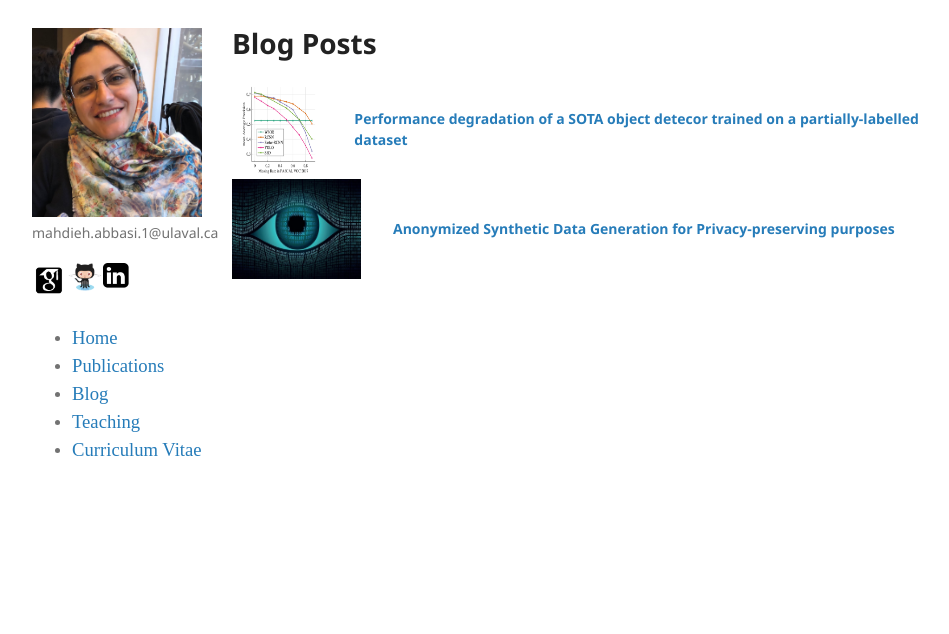
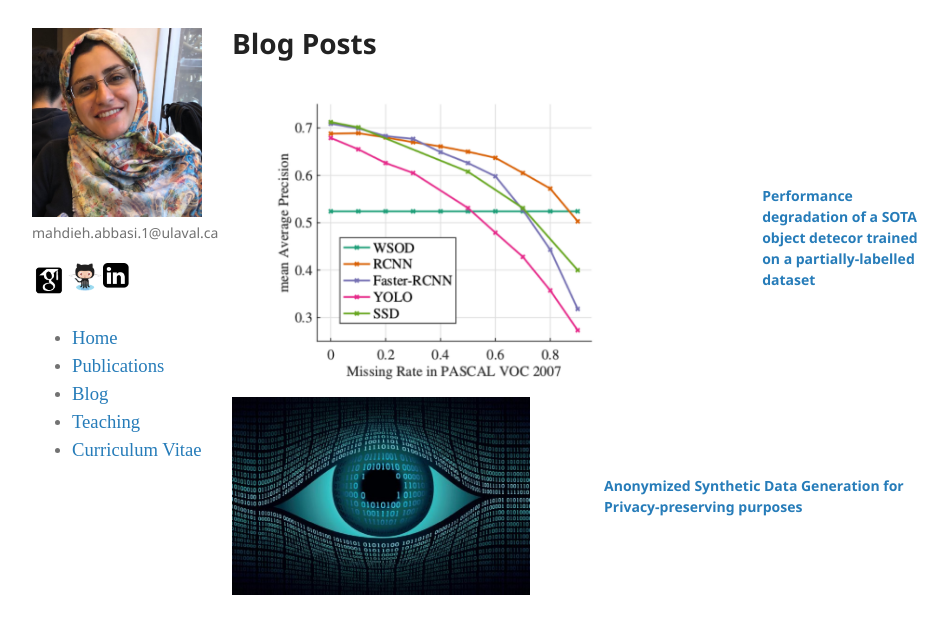
Before and after one commit to mahdaneh/mahdaneh.github.io, a Jekyll site: the page built from Blog.html, in a window 1280 px wide. Shown: the top 634 px of the page, without its empty margins (158-1107 px from the left). Built offline with Jekyll 4.4.1, drawn with Linux system fonts in a browser that asks for light colours.

Commit message:
update Blogs

```diff
--- a/Blog.html
+++ b/Blog.html
@@ -12,7 +12,7 @@ layout: default
 
 <div class="parent">
 <div class="img">
-<img width="100" height="100" style="vertical-align:middle" src="/Blogs/img_object_detector/missing-rate.png" />
+<img  style="vertical-align:middle" src="/Blogs/img_object_detector/missing-rate.png" />
 </div>
 <div class="text">
 <a href="/Blogs/Object_Detector.html"> <span style="font-weight: bold">Performance degradation of a SOTA object detecor trained on a partially-labelled dataset</a>
@@ -23,7 +23,7 @@ layout: default
 
 <div class="parent">
 <div class="img">
-<img width="100" height="100" style="vertical-align:middle" src="/Blogs/img_data_privacy/icon_image.jpg" />
+<img style="vertical-align:middle" src="/Blogs/img_data_privacy/icon_image.jpg" />
 </div>
 <div class="text">
 <a href="/Blogs/Data_anonymization_privacy.html"><b>Anonymized Synthetic Data Generation for Privacy-preserving purposes</b></a>
```
